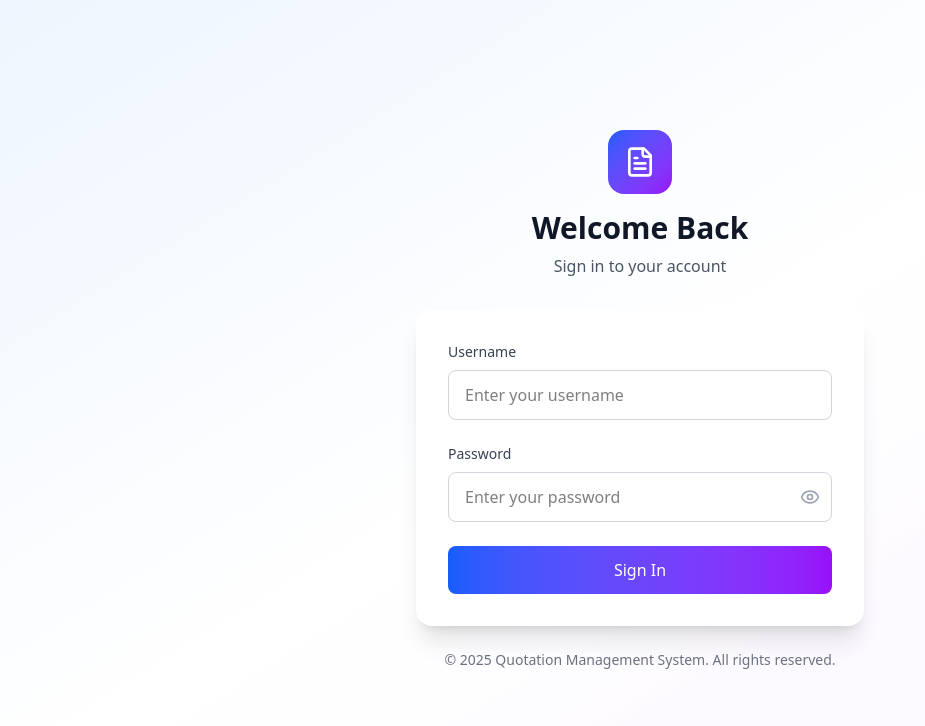
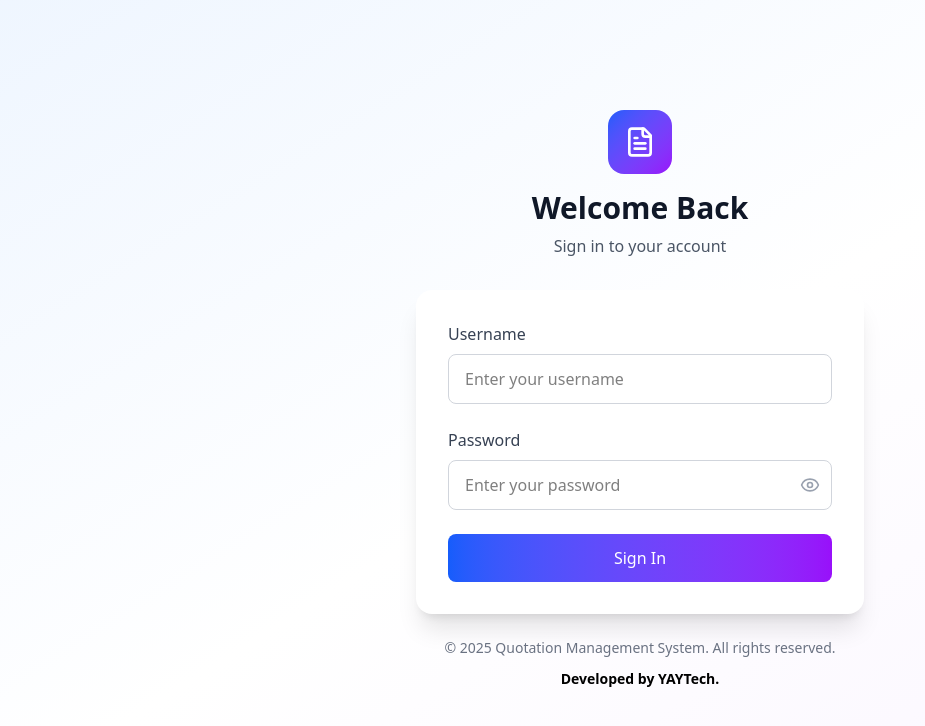
Before and after one commit to Yamansaini0405/QMS, a React (Vite) app: page /login in a window 1280 px wide. Shown: the top 726 px of the page, without its empty margins (0-925 px from the left). Built offline with nearby package versions, Linux system fonts and the light colour scheme.

Commit message:
style: change login UI

```diff
--- a/src/pages/Login.jsx
+++ b/src/pages/Login.jsx
@@ -120,7 +120,7 @@ const Login = () => {
 
             {/* Username Field */}
             <div>
-              <label htmlFor="username" className="block text-sm font-medium text-gray-700 mb-2">
+              <label htmlFor="username" className="block text-md font-medium text-gray-700 mb-2">
                 Username
               </label>
               <input
@@ -139,7 +139,7 @@ const Login = () => {
 
             {/* Password Field */}
             <div>
-              <label htmlFor="password" className="block text-sm font-medium text-gray-700 mb-2">
+              <label htmlFor="password" className="block text-md font-medium text-gray-700 mb-2">
                 Password
               </label>
               <div className="relative">
@@ -201,7 +201,8 @@ const Login = () => {
 
         {/* Footer */}
         <div className="text-center mt-6">
-          <p className="text-sm text-gray-500">© 2025 Quotation Management System. All rights reserved.</p>
+          <p className="text-sm text-gray-500 mb-2">© 2025 Quotation Management System. All rights reserved.</p>
+          <a href="https://yaytech.in" className="text-sm text-black font-semibold ">Developed by YAYTech.</a>
         </div>
       </div>
     </div>
```
